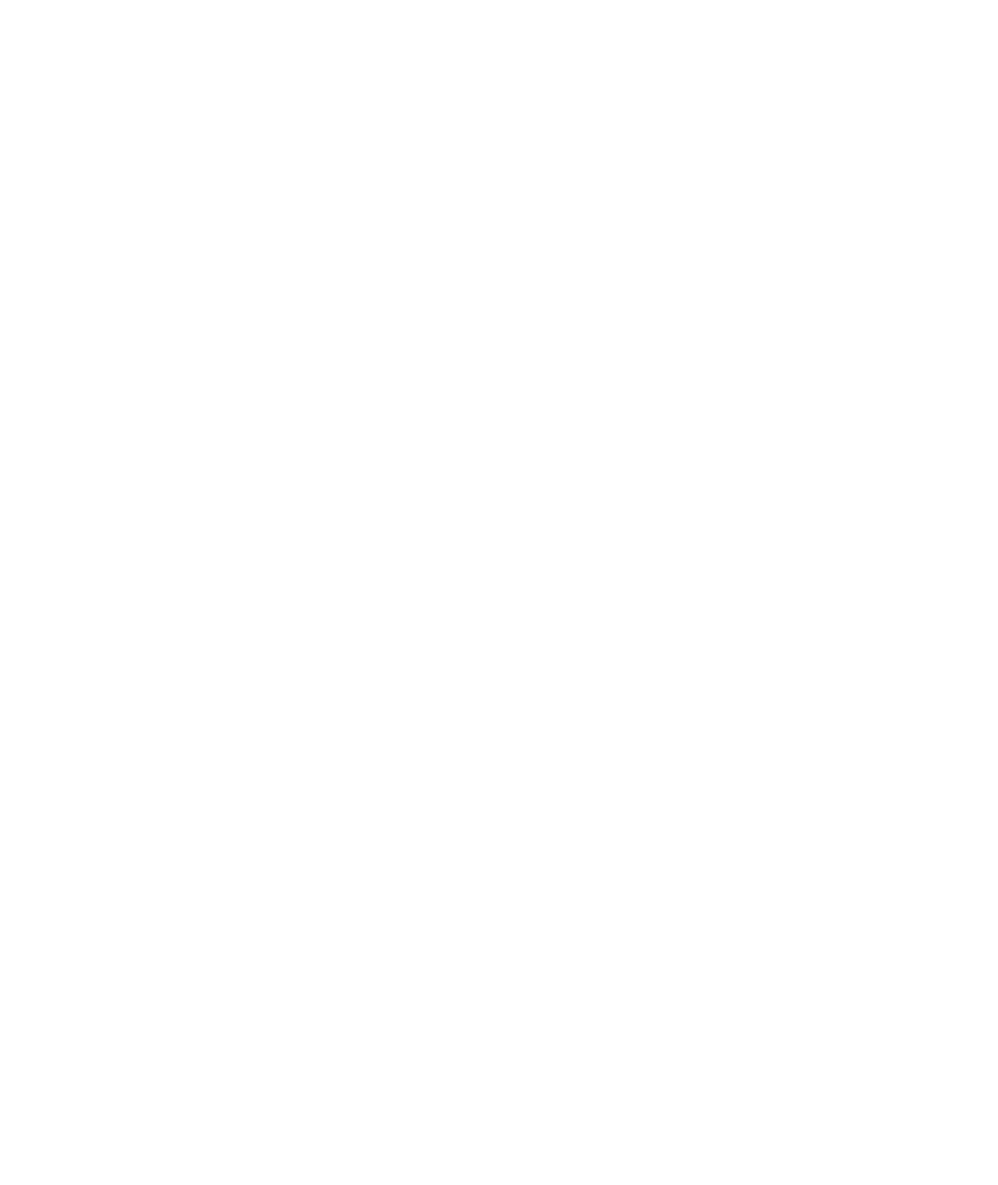
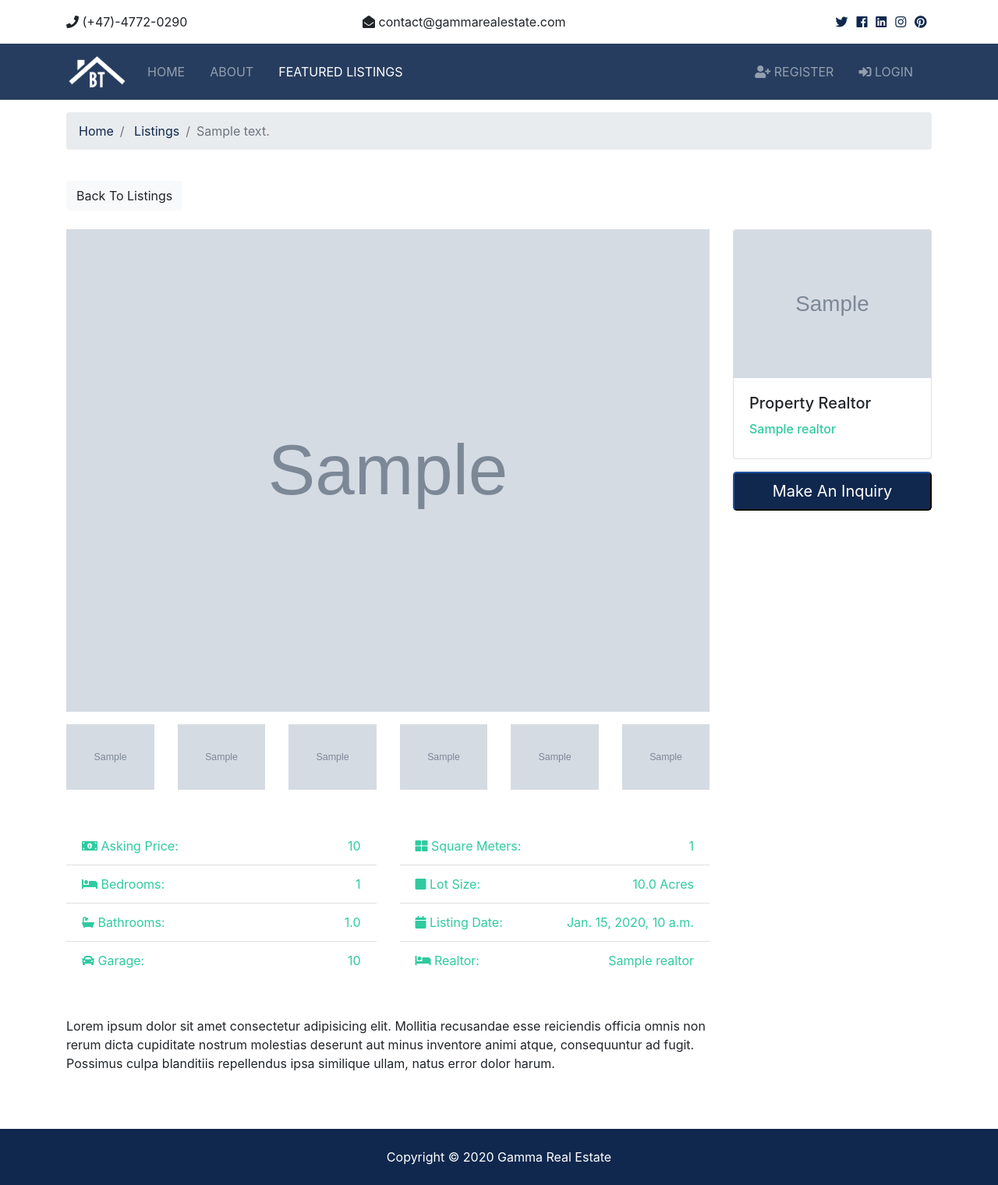
Before and after one commit to mose89/django_projects, a Django app: page /listings/1 in a window 1280 px wide. Before the commit the page is empty. Shown: the whole page at 78% size. Before the commit the page ends 800 px from the top, so only its background shows below. Run offline with Django 3.2, Linux system fonts and the light colour scheme; tables that the repository leaves empty hold one stand-in row (values such as "Sample post"); grey boxes marked "Sample" are stand-in pictures; some libraries are stand-ins or nearby versions.

Commit message:
Fix misspellings on listings, listing and index page.

```diff
--- a/real_estate_app/listings/views.py
+++ b/real_estate_app/listings/views.py
@@ -1,7 +1,7 @@
-from django.shortcuts import render
+from django.shortcuts import render, get_object_or_404
 from .models import Listing
 from django.core.paginator import EmptyPage, PageNotAnInteger, Paginator
-
+from datetime import datetime as dt
 # Create your views here.
 def index(request):
 	listings = Listing.objects.order_by('-list_date').filter(is_published=True)
@@ -14,7 +14,14 @@ def index(request):
 	return render(request, 'listings/listings.html', context=context)
 
 def listing(request, listing_id):
-	return render(request, 'listings/listing.html')
+	listing = get_object_or_404(Listing, pk=listing_id)
+	realtor = listing.realtor
+	context = {
+	'listing': listing,
+	'realtor': realtor,
+	'dt': dt
+	}
+	return render(request, 'listings/listing.html', context)
 
 def search(request):
 	return render(request, 'listings/search.html')
--- a/real_estate_app/templates/listings/listing.html
+++ b/real_estate_app/templates/listings/listing.html
@@ -0,0 +1,173 @@
+{% extends 'base.html' %}
+
+{% block content %}
+  <!-- Breadcrumb -->
+  <section id="bc" class="mt-3">
+    <div class="container">
+      <nav>
+        <ol class="breadcrumb">
+          <li class="breadcrumb-item">
+            <a href="{% url 'index'%}">Home</a>
+          </li>
+          <li class="breadcrumb-item">
+            <a href="{% url 'listings' %}">Listings</a>
+          </li>
+          <li class="breadcrumb-item active">{{listing.address}}</li>
+        </ol>
+      </nav>
+    </div>
+  </section>
+
+  <!-- Listing -->
+  <section id="listing" class="py-4">
+    <div class="container">
+      <a href="{url 'listings'}" class="btn btn-light mb-4">Back To Listings</a>
+      <div class="row">
+        <div class="col-md-9">
+          <!-- Home Main Image -->
+          <img src="{{listing.photo_main.url}}" alt="" class="img-main img-fluid mb-3">
+          <!-- Thumbnails -->
+          <div class="row mb-5 thumbs">
+            <div class="col-md-2">
+              <a href="{{listing.photo_1.url}}" data-lightbox="home-images">
+                <img src="{{listing.photo_1.url}}", alt="" class="img-fluid">
+              </a>
+            </div>
+            <div class="col-md-2">
+              <a href="{{listing.photo_2.url}}" data-lightbox="home-images">
+                <img src="{{listing.photo_2.url}}" alt="" class="img-fluid">
+              </a>
+            </div>
+            <div class="col-md-2">
+              <a href="{{listing.photo_3.url}}" data-lightbox="home-images">
+                <img src="{{listing.photo_3.url}}" alt="" class="img-fluid">
+              </a>
+            </div>
+            <div class="col-md-2">
+              <a href="{{listing.photo_4.url}}" data-lightbox="home-images">
+                <img src="{{listing.photo_4.url}}" alt="" class="img-fluid">
+              </a>
+            </div>
+            <div class="col-md-2">
+              <a href="{{listing.photo_5.url}}" data-lightbox="home-images">
+                <img src="{{listing.photo_5.url}}" alt="" class="img-fluid">
+              </a>
+            </div>
+            <div class="col-md-2">
+              <a href="{{listing.photo_6.url}}" data-lightbox="home-images">
+                <img src="{{listing.photo_6.url}}" alt="" class="img-fluid">
+              </a>
+            </div>
+          </div>
+          <!-- Fields -->
+          <div class="row mb-5 fields">
+            <div class="col-md-6">
+              <ul class="list-group list-group-flush">
+                <li class="list-group-item text-secondary">
+                  <i class="fas fa-money-bill-alt"></i> Asking Price:
+                  <span class="float-right">{{listing.price}}</span>
+                </li>
+                <li class="list-group-item text-secondary">
+                  <i class="fas fa-bed"></i> Bedrooms:
+                  <span class="float-right">{{listing.bedrooms}}</span>
+                </li>
+                <li class="list-group-item text-secondary">
+                  <i class="fas fa-bath"></i> Bathrooms:
+                  <span class="float-right">{{listing.bathrooms}}</span>
+                </li>
+                <li class="list-group-item text-secondary">
+                  <i class="fas fa-car"></i> Garage:
+                  <span class="float-right">{{listing.garage}}
+                  </span>
+                </li>
+              </ul>
+            </div>
+            <div class="col-md-6">
+              <ul class="list-group list-group-flush">
+                <li class="list-group-item text-secondary">
+                  <i class="fas fa-th-large"></i> Square Meters:
+                  <span class="float-right">{{listing.sqfts}}</span>
+                </li>
+                <li class="list-group-item text-secondary">
+                  <i class="fas fa-square"></i> Lot Size:
+                  <span class="float-right">{{listing.lot_size}} Acres
+                  </span>
+                </li>
+                <li class="list-group-item text-secondary">
+                  <i class="fas fa-calendar"></i> Listing Date:
+                  <span class="float-right">{{listing.list_date}}</span>
+                </li>
+                <li class="list-group-item text-secondary">
+                  <i class="fas fa-bed"></i> Realtor:
+                  <span class="float-right">{{realtor}}
+                  </span>
+                </li>
+
+
+              </ul>
+            </div>
+          </div>
+
+          <!-- Description -->
+          <div class="row mb-5">
+            <div class="col-md-12">
+              Lorem ipsum dolor sit amet consectetur adipisicing elit. Mollitia recusandae esse reiciendis officia omnis non rerum dicta
+              cupiditate nostrum molestias deserunt aut minus inventore animi atque, consequuntur ad fugit. Possimus culpa
+              blanditiis repellendus ipsa similique ullam, natus error dolor harum.
+            </div>
+          </div>
+        </div>
+        <div class="col-md-3">
+          <div class="card mb-3">
+            <img class="card-img-top" src="{{listing.realtor.photo.url}}" alt="Seller of the month">
+            <div class="card-body">
+              <h5 class="card-title">Property Realtor</h5>
+              <h6 class="text-secondary">{{realtor}}</h6>
+            </div>
+          </div>
+          <button class="btn-primary btn-block btn-lg" data-toggle="modal" data-target="#inquiryModal">Make An Inquiry</button>
+        </div>
+      </div>
+    </div>
+  </section>
+
+  <!-- Inquiry Modal -->
+  <div class="modal fade" id="inquiryModal" role="dialog">
+    <div class="modal-dialog">
+      <div class="modal-content">
+        <div class="modal-header">
+          <h5 class="modal-title" id="inquiryModalLabel">Make An Inquiry</h5>
+          <button type="button" class="close" data-dismiss="modal">
+            <span>&times;</span>
+          </button>
+        </div>
+        <div class="modal-body">
+          <form>
+            <div class="form-group">
+              <label for="property_name" class="col-form-label">Property:</label>
+              <input type="text" name="listing" class="form-control" value="{{listing.title}}" disabled>
+            </div>
+            <div class="form-group">
+              <label for="name" class="col-form-label">Name:</label>
+              <input type="text" name="name" class="form-control" required>
+            </div>
+            <div class="form-group">
+              <label for="email" class="col-form-label">Email:</label>
+              <input type="email" name="email" class="form-control" required>
+            </div>
+            <div class="form-group">
+              <label for="phone" class="col-form-label">Phone:</label>
+              <input type="text" name="phone" class="form-control">
+            </div>
+            <div class="form-group">
+              <label for="message" class="col-form-label">Message:</label>
+              <textarea name="message" class="form-control"></textarea>
+            </div>
+            <hr>
+            <input type="submit" value="Send" class="btn btn-block btn-secondary">
+          </form>
+        </div>
+      </div>
+    </div>
+  </div>
+{% endblock %}
--- a/real_estate_app/templates/listings/listings.html
+++ b/real_estate_app/templates/listings/listings.html
@@ -42,7 +42,7 @@
               <hr>
               <div class="row py-2 text-secondary">
                 <div class="col-6">
-                  <i class="fas fa-th-large"></i> Sqm: {{ listing.sqft }}</div>
+                  <i class="fas fa-th-large"></i>Sqm: {{listing.sqfts}}</div>
                 <div class="col-6">
                   <i class="fas fa-car"></i> Garage: {{ listing.garage }}</div>
               </div>
--- a/real_estate_app/templates/pages/index.html
+++ b/real_estate_app/templates/pages/index.html
@@ -151,7 +151,7 @@
               <hr>
               <div class="row py-2 text-secondary">
                 <div class="col-6">
-                  <i class="fas fa-th-large"></i> Sqm: {{listing.sqft}}</div>
+                  <i class="fas fa-th-large"></i> Sqm: {{listing.sqfts}}</div>
                 <div class="col-6">
                   <i class="fas fa-car"></i> Garage: {{listing.garage}}</div>
               </div>
@@ -168,7 +168,7 @@
               </div>
               <div class="row text-secondary pb-2">
                 <div class="col-6">
-                  <i class="fas fa-clock"></i> 5 days ago</div>
+                  <i class="fas fa-clock"></i> {{listing.list_date.date}}</div>
               </div>
               <hr>
               <a href="{% url 'listing' listing.id %}" class="btn btn-primary btn-block">More Info</a>
```
